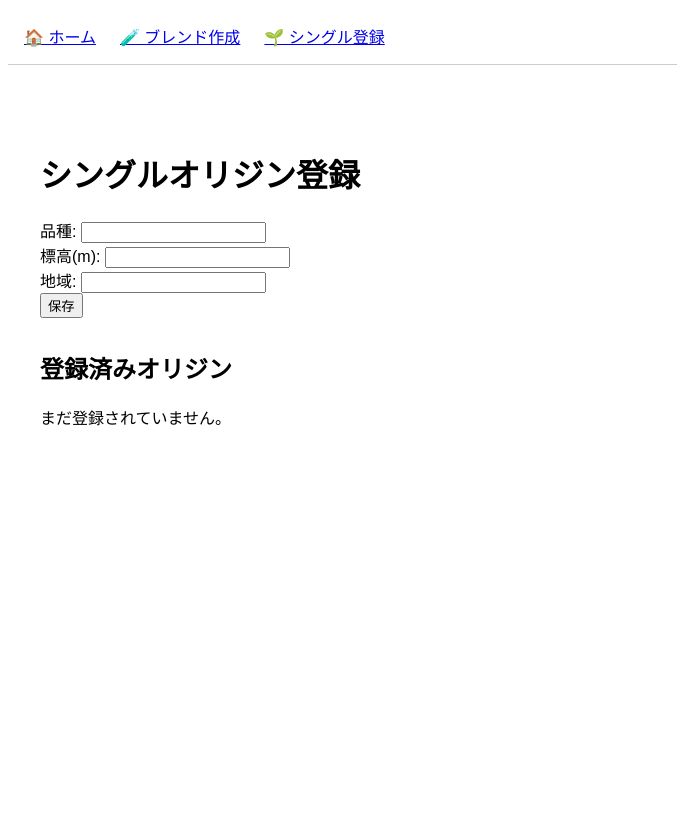
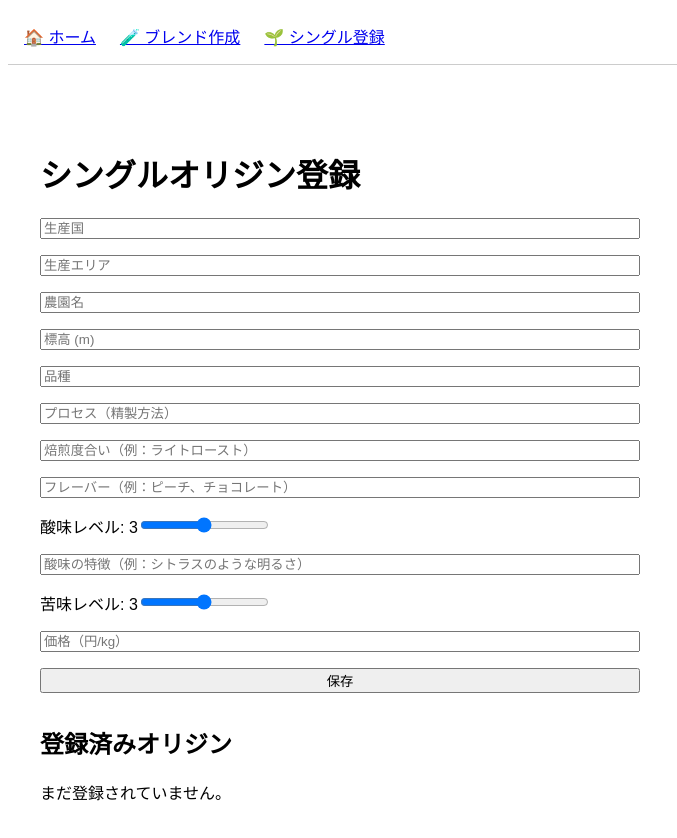
Before and after one commit to atsugicoffee/blendmaster, a Next.js app: page /single in a window 1280 px wide. Shown: the top 838 px of the page, without its empty margins (0-677 px from the left). Before the commit the page ends 800 px from the top, so only its background shows below. Built offline with nearby package versions, Linux system fonts and the light colour scheme.

Commit message:
Update single.js

```diff
--- a/pages/single.js
+++ b/pages/single.js
@@ -1,66 +1,81 @@
-// pages/single.js
 import { useState, useEffect } from 'react';
 
 export default function SingleOriginForm() {
-  const [variety, setVariety] = useState('');
-  const [altitude, setAltitude] = useState('');
-  const [region, setRegion] = useState('');
+  const [form, setForm] = useState({
+    country: '',
+    region: '',
+    farm: '',
+    altitude: '',
+    variety: '',
+    process: '',
+    roast: '',
+    flavor: '',
+    acidityDesc: '',
+    acidityLevel: 3,
+    bitternessLevel: 3,
+    price: ''
+  });
+
   const [origins, setOrigins] = useState([]);
 
-  // 初回読み込み：localStorageから一覧を取得
   useEffect(() => {
     const stored = localStorage.getItem('singleOrigins');
     if (stored) setOrigins(JSON.parse(stored));
   }, []);
 
-  // 保存ボタン押下時
+  const handleChange = (e) => {
+    const { name, value } = e.target;
+    setForm(prev => ({ ...prev, [name]: value }));
+  };
+
   const handleSubmit = (e) => {
     e.preventDefault();
-
-    const newOrigin = {
-      id: Date.now(), // 識別用ID
-      variety,
-      altitude,
-      region,
-    };
-
+    const newOrigin = { id: Date.now(), ...form };
     const updated = [...origins, newOrigin];
     setOrigins(updated);
     localStorage.setItem('singleOrigins', JSON.stringify(updated));
-
-    // 入力リセット
-    setVariety('');
-    setAltitude('');
-    setRegion('');
+    setForm({
+      country: '', region: '', farm: '', altitude: '', variety: '', process: '', roast: '',
+      flavor: '', acidityDesc: '', acidityLevel: 3, bitternessLevel: 3, price: ''
+    });
   };
 
   return (
     <div style={{ padding: '2rem', fontFamily: 'sans-serif' }}>
       <h1>シングルオリジン登録</h1>
-      <form onSubmit={handleSubmit} style={{ marginBottom: '2rem' }}>
-        <div>
-          <label>品種: </label>
-          <input value={variety} onChange={(e) => setVariety(e.target.value)} required />
-        </div>
-        <div>
-          <label>標高(m): </label>
-          <input type="number" value={altitude} onChange={(e) => setAltitude(e.target.value)} required />
-        </div>
-        <div>
-          <label>地域: </label>
-          <input value={region} onChange={(e) => setRegion(e.target.value)} required />
-        </div>
+      <form onSubmit={handleSubmit} style={{ display: 'grid', gap: '1rem', maxWidth: 600 }}>
+        <input name="country" value={form.country} onChange={handleChange} placeholder="生産国" required />
+        <input name="region" value={form.region} onChange={handleChange} placeholder="生産エリア" required />
+        <input name="farm" value={form.farm} onChange={handleChange} placeholder="農園名" required />
+        <input name="altitude" value={form.altitude} onChange={handleChange} placeholder="標高 (m)" required />
+        <input name="variety" value={form.variety} onChange={handleChange} placeholder="品種" required />
+        <input name="process" value={form.process} onChange={handleChange} placeholder="プロセス（精製方法）" required />
+        <input name="roast" value={form.roast} onChange={handleChange} placeholder="焙煎度合い（例：ライトロースト）" required />
+        <input name="flavor" value={form.flavor} onChange={handleChange} placeholder="フレーバー（例：ピーチ、チョコレート）" required />
+
+        <label>
+          酸味レベル: {form.acidityLevel}
+          <input type="range" name="acidityLevel" min="1" max="5" value={form.acidityLevel} onChange={handleChange} />
+        </label>
+        <input name="acidityDesc" value={form.acidityDesc} onChange={handleChange} placeholder="酸味の特徴（例：シトラスのような明るさ）" />
+
+        <label>
+          苦味レベル: {form.bitternessLevel}
+          <input type="range" name="bitternessLevel" min="1" max="5" value={form.bitternessLevel} onChange={handleChange} />
+        </label>
+
+        <input name="price" value={form.price} onChange={handleChange} placeholder="価格（円/kg）" required />
         <button type="submit">保存</button>
       </form>
 
-      <h2>登録済みオリジン</h2>
+      <h2 style={{ marginTop: '2rem' }}>登録済みオリジン</h2>
       {origins.length === 0 ? (
         <p>まだ登録されていません。</p>
       ) : (
         <ul>
           {origins.map((o) => (
             <li key={o.id}>
-              {o.variety}（{o.region} / {o.altitude}m）
+              {o.country} - {o.region} - {o.farm} / {o.variety} / {o.altitude}m / {o.process} / {o.roast} / {o.flavor} / 酸味: {o.acidityLevel}（{o.acidityDesc}） / 苦味: {o.bitternessLevel} / {o.price}円/kg
             </li>
           ))}
         </ul>
```
